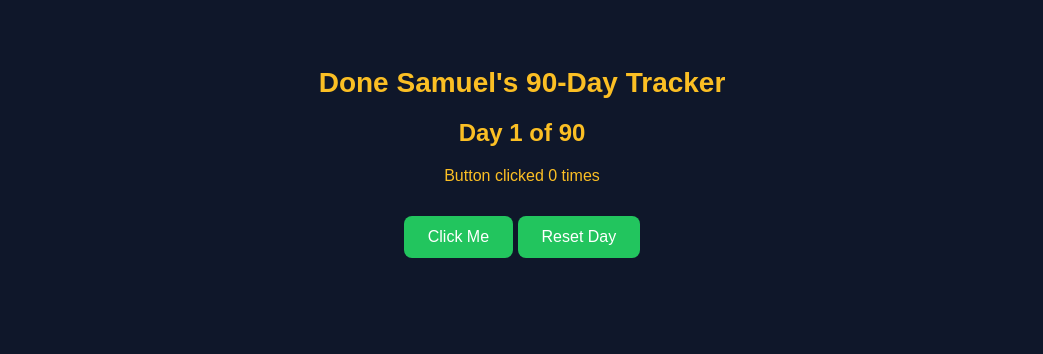
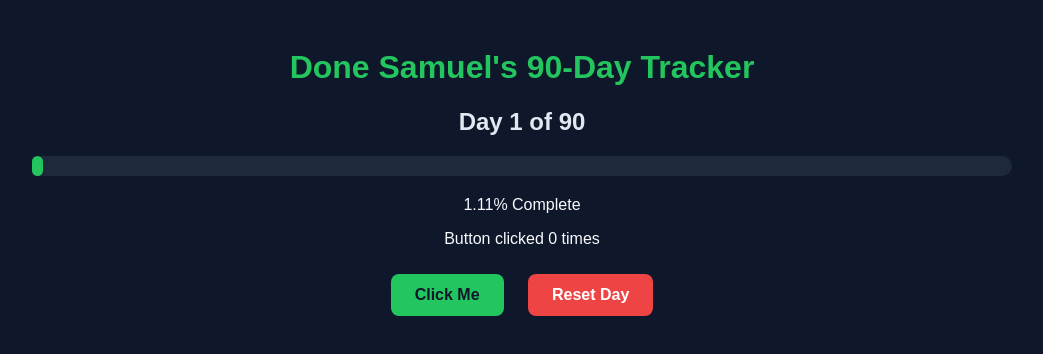
Before and after one commit to donesamuel-dev/donesamuel-dev.github.io, a plain HTML site: page index.html in a window 1280 px wide. Shown: the whole page, without its empty margins (118-1161 px from the left). Drawn offline with Linux system fonts and the light colour scheme.

Commit message:
Update index.html

```diff
--- a/index.html
+++ b/index.html
@@ -1,52 +1,73 @@
 <!DOCTYPE html>
 <html>
 <head>
+    <title>Done Samuel - Day 6 Tracker</title>
     <meta name="viewport" content="width=device-width, initial-scale=1.0">
-    <title>Done Samuel - Day 5</title>
     <style>
         body {
+            font-family: Arial, sans-serif;
             background: #0f172a;
-            color: #fbbf24;
-            font-family: Arial, sans-serif;
+            color: #f8fafc;
             text-align: center;
-            padding: 40px 20px;
+            padding: 20px;
         }
-        h1 {
-            color: #fbbf24;
-            font-size: 28px;
-        }
-        .card {
-            background: #1e293b;
-            padding: 20px;
-            border-radius: 12px;
-            margin-top: 20px;
-        }
+        h1 { color: #22c55e; }
+        h2 { color: #e2e8f0; }
         button {
             background: #22c55e;
-            color: white;
+            color: #0f172a;
             border: none;
             padding: 12px 24px;
+            margin: 10px;
             border-radius: 8px;
             font-size: 16px;
-            margin-top: 15px;
+            font-weight: bold;
+            cursor: pointer;
+        }
+        button:hover { background: #16a34a; }
+        #resetBtn { background: #ef4444; color: white; }
+        #resetBtn:hover { background: #dc2626; }
+        .progress-container {
+            width: 80%;
+            background: #1e293b;
+            border-radius: 10px;
+            margin: 20px auto;
+        }
+        #progressBar {
+            background: #22c55e;
+            height: 20px;
+            border-radius: 10px;
+            transition: width 0.3s ease;
         }
     </style>
 </head>
 <body>
-
     <h1>Done Samuel's 90-Day Tracker</h1>
     <h2>Day <span id="dayCount">1</span> of 90</h2>
+
+    <div class="progress-container">
+        <div id="progressBar" style="width: 1.11%;"></div>
+    </div>
+    <p><span id="percent">1.11</span>% Complete</p>
+
     <p>Button clicked <span id="count">0</span> times</p>
     <button id="clickBtn">Click Me</button>
     <button id="resetBtn">Reset Day</button>
 
     <script>
-
         let count = localStorage.getItem('count') || 0;
         let day = localStorage.getItem('day') || 1;
 
         document.getElementById('count').textContent = count;
         document.getElementById('dayCount').textContent = day;
+
+        function updateProgress() {
+            let percent = (day / 90 * 100).toFixed(2);
+            document.getElementById('progressBar').style.width = percent + '%';
+            document.getElementById('percent').textContent = percent;
+        }
+
+        updateProgress();
 
         document.getElementById('clickBtn').onclick = function() {
             count++;
@@ -61,8 +82,8 @@ document.getElementById('resetBtn').onclick = function() {
             document.getElementById('dayCount').textContent = day;
             localStorage.setItem('count', count);
             localStorage.setItem('day', day);
+            updateProgress();
         }
-
     </script>
 </body>
 </html>
```
Lines whose indentation alone changed are shown as unchanged.
